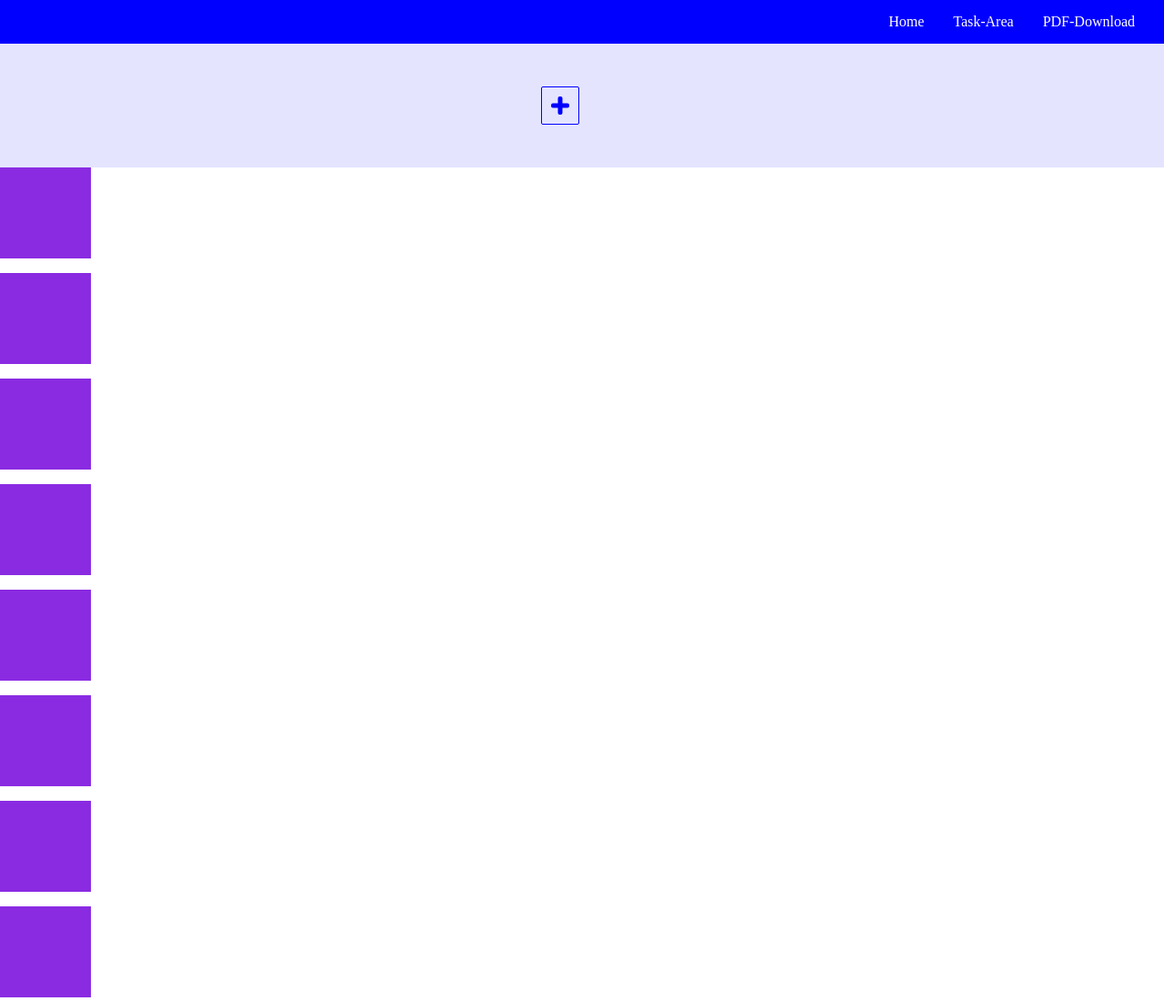
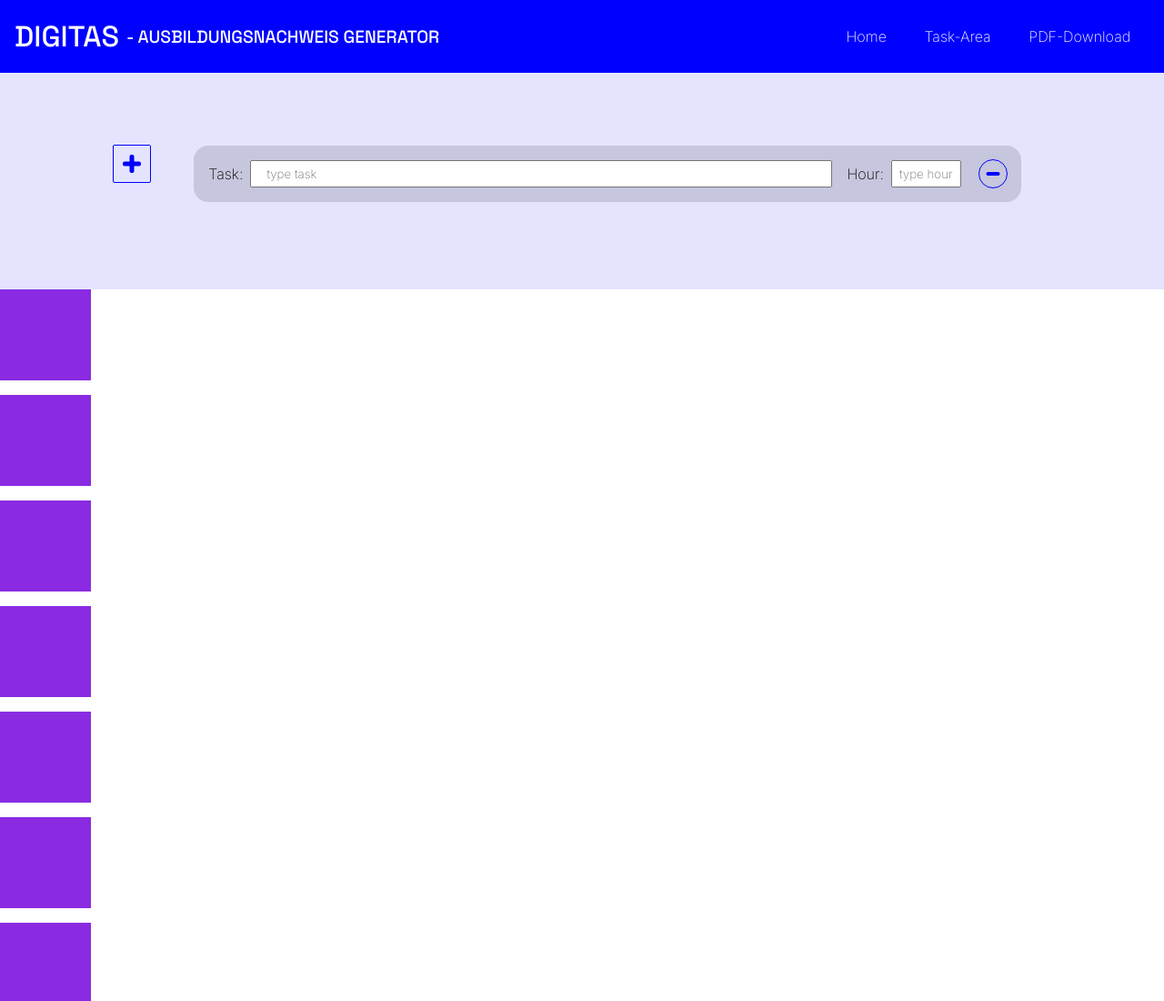
Before and after one commit to Shiv0r/AzubiArbeitsnachweisGen, a plain HTML site: page index.html in a window 1280 px wide. Shown: the top 1100 px of the page at 91% size. Drawn offline with Linux system fonts and the light colour scheme.

Commit message:
made remove btn more obvious

```diff
--- a/css/fomular-element.css
+++ b/css/fomular-element.css
@@ -77,6 +77,10 @@
     height: 30px;
     width: 30px;
 
+    transition: outline 0.25 ease;
+    outline: 1px solid blue;
+    border-radius: 50px;
+
 }
 
 .label-hour
@@ -102,7 +106,13 @@
     height: 4px;
     background: blue;
     transition: background 0.25s ease;
+
 }
+
+    .remove-task-btn:hover
+    {
+        outline: 1px solid red;
+    }
 
     .remove-task-btn:hover::after
     {
--- a/css/main.css
+++ b/css/main.css
@@ -2,3 +2,21 @@
 @import url(./add-form-btn.css);
 @import url(./fomular-element.css);
 @import url(./nav.css);
+
+
+*
+{
+    font-family: 'Inter', sans-serif;
+    font-weight: 200;
+}
+
+h1,
+h2,
+h3,
+h4,
+h5,
+h6
+{
+    font-family: "Space Grotesk", sans-serif;
+    text-transform: uppercase;
+}
--- a/css/nav.css
+++ b/css/nav.css
@@ -1,6 +1,6 @@
 :root
 {
-    --nav-height: 3rem;
+    --nav-height: 5rem;
 }
 
 nav
@@ -8,10 +8,10 @@ nav
     position: fixed;
 
     display: flex;
-    justify-content: flex-end;
+    justify-content: space-between;
+    align-items: center;
     width: 100vw;
     height: var(--nav-height);
-
     z-index: 20;
     background-color: blue;
 }
@@ -24,6 +24,13 @@ nav
     margin-right: 2rem;
 }
 
+.nav__flex-name
+{
+    display: flex;
+    align-items: center;
+    gap: 0.5rem;
+}
+
 #nav__flex > li
 {
     list-style: none;
@@ -32,6 +39,23 @@ nav
 
 #nav__flex > li > a
 {
+    padding: 0.3rem;
     text-decoration: none;
     color: white;
 }
+
+
+#company-name
+{
+    color: white;
+    margin-left: 1rem;
+    font-size: 2rem;
+    font-weight: 500;
+}
+
+#app-name
+{
+    font-size: 1.2rem;
+    font-weight: 500;
+    color: white;
+}
--- a/index.html
+++ b/index.html
@@ -3,12 +3,20 @@
     <meta charset="UTF-8">
     <meta name="viewport" content="width=device-width, initial-scale=1.0">
     <link rel="stylesheet" href="./css/main.css">
+    <link rel="preconnect" href="https://fonts.googleapis.com">
+    <link rel="preconnect" href="https://fonts.gstatic.com" crossorigin>
+    <link href="https://fonts.googleapis.com/css2?family=Inter:ital,opsz,wght@0,14..32,100..900;1,14..32,100..900&family=Space+Grotesk:wght@300..700&display=swap" rel="stylesheet">
     <script type="module" src="./js/main.js" defer></script>
     <title>ANG</title>
 </head>
 <body>
     <header>
         <nav>
+            <div class="nav__flex-name">
+                <h1 id="company-name">DIGITAS</h1>
+                <h2 id="app-name">- Ausbildungsnachweis Generator</h2>
+            </div>
+
             <ul id="nav__flex">
                 <li><a href="#">Home</a></li>
                 <li><a href="#task-area">Task-Area</a></li>
@@ -19,19 +27,18 @@
 
 
     <main>
-
         <section id="task-area">
             <div class="button-sticky">
                 <button type="button" class="add-task-btn" aria-label="Add Task-Formular Button" role="button"></button>
             </div>
             <form action=""  id="generate-form">
-                <!-- <div class="form-wrapper">
+                <div class="form-wrapper">
                     <label for="taskForm" class="label-task">Task: </label>
                     <input type="text" class="input-task" id="taskForm" name="taskForm" placeholder="type task">
                     <label for="hourForm" class="label-hour">Hour: </label>
                     <input type="number" class="input-hour" id="hourForm" name="hourForm" placeholder="type hour" min="0" max="8">
                     <button type="button" class="remove-task-btn" aria-label="Remove Task-Fomular Button" role="button"></button>
-                </div> -->
+                </div>
             </form>
         </section>
 
```
